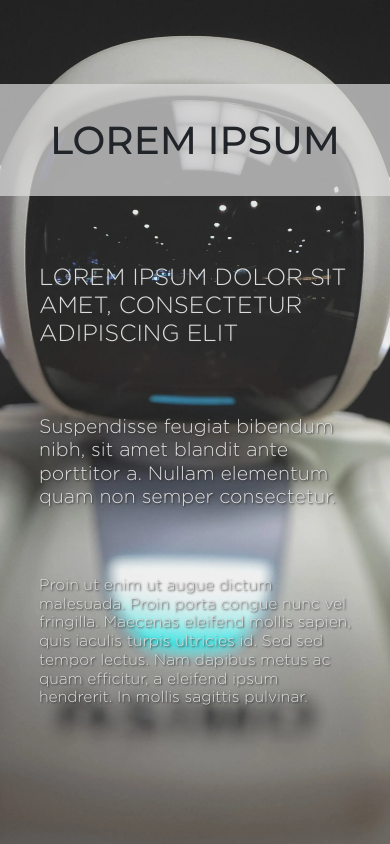
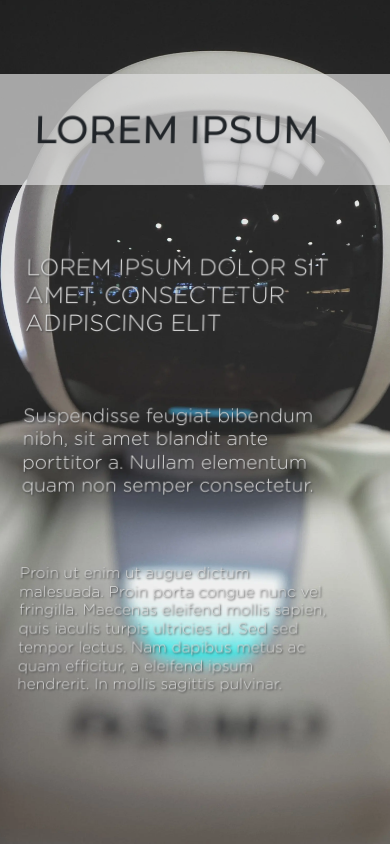
Before and after one commit to etbourreau/web-gyro-demo, a plain HTML site: page index.html in a window 390 px wide. Drawn offline with nearby package versions, Linux system fonts and the light colour scheme.

Commit message:
v2 noise movement + translation

```diff
--- a/app.js
+++ b/app.js
@@ -2,6 +2,7 @@ const { ref } = Vue;
 
 const round = Math.round;
 const map = (v2, s1, e1, s2, e2) => ((v2 - s1) * (e2 - s2)) / (e1 - s1) + s2;
+const lerp = (a, b, t) => (1 - t) * a + t * b;
 
 Vue.createApp({
     setup() {
@@ -9,8 +10,8 @@ Vue.createApp({
             isMobile: false,
             gyroData: ref({
                 beta: 0,
+                betaDelayed: 0,
                 gamma: 0,
-                gammaDelayed: 0,
             }),
             gyroRanges: {
                 beta: {
@@ -22,10 +23,24 @@ Vue.createApp({
                     max: 90,
                 },
             },
+            bgoffset: {
+                x: 0,
+                y: 0,
+            },
+            contentoffset: {
+                x: 0,
+                y: 0,
+            },
+            noiseoffset: ref({
+                proc: null,
+                x: 0,
+                y: 0,
+            }),
             mouse: ref({
                 x: window.innerWidth / 2,
                 y: window.innerHeight / 2,
             }),
+            perspective: 200,
         };
     },
     mounted() {
@@ -57,37 +72,66 @@ Vue.createApp({
             const beta = this.gyroData.beta;
             setTimeout(() => {
                 this.gyroData.betaDelayed = beta;
-            }, 3000);
+            }, 1000);
         }, 50);
-
-        ondevicemotion = (e) => {
-            this.aclData = e;
+        // creating noise movement
+        const updateNoise = () => {
+            const range = 1;
+            const x =
+                Math.round((Math.random() * range - range / 2) * 100) / 100;
+            const y =
+                Math.round((Math.random() * range - range / 2) * 100) / 100;
+            for (let t = 0; t < 2000; t++) {
+                setTimeout(() => {
+                    this.noiseoffset.x = lerp(this.noiseoffset.x, x, 1 / 2000);
+                    this.noiseoffset.y = lerp(this.noiseoffset.y, y, 1 / 2000);
+                }, t + 1);
+            }
         };
+        this.noiseoffset.proc = setInterval(updateNoise, 2000);
+        updateNoise();
+    },
+    watch: {
+        "mouse.x": function (to) {
+            this.updateOffsets();
+        },
+        "mouse.y": function (to) {
+            this.updateOffsets();
+        },
     },
     methods: {
-        getBetaAvg: function () {
-            const current = this.gyroData.beta;
-            const delayed = this.gyroData.betaDelayed;
-            const min = this.gyroRanges.beta.min;
-            const max = this.gyroRanges.beta.max;
-            const range = max - min;
-            const middle = (min + max) / 2;
-            const margin = range * 0.1;
-            const computedDelayed =
-                current < min + margin && delayed > middle
-                    ? delayed - range
-                    : current > max - margin && delayed < middle
-                    ? delayed + range
-                    : delayed;
-            let avg = (current + computedDelayed) / 2;
-            return avg + (avg < min ? range : avg > max ? -range : 0);
+        updateOffsets: function () {
+            const beta = this.getPageXRotation();
+            const betaRange =
+                this.gyroRanges.beta.max - this.gyroRanges.beta.min;
+            const betaPow = this.isMobile ? 20 : 20;
+            this.bgoffset.y = map(
+                beta,
+                -betaRange / 2,
+                betaRange / 2,
+                -betaPow,
+                betaPow
+            );
+
+            const gamma = this.getPageYRotation();
+            const gammaPow = this.isMobile ? -10 : -10;
+            this.bgoffset.x = map(
+                gamma,
+                this.gyroRanges.gamma.min,
+                this.gyroRanges.gamma.max,
+                -gammaPow,
+                gammaPow
+            );
+
+            ["x", "y"].forEach((k) => {
+                this.bgoffset[k] = Math.round(this.bgoffset[k] * 100) / 100;
+            });
+
+            this.contentoffset.x = -this.bgoffset.x;
+            this.contentoffset.y = -this.bgoffset.y;
         },
         getPageYRotation: function () {
             if (this.isMobile) {
-                const range =
-                    this.gyroRanges.gamma.max - this.gyroRanges.gamma.min;
-                const middle =
-                    (this.gyroRanges.gamma.min + this.gyroRanges.gamma.max) / 2;
                 return (
                     Math.round(
                         map(
@@ -111,12 +155,10 @@ Vue.createApp({
             if (this.isMobile) {
                 const range =
                     this.gyroRanges.beta.max - this.gyroRanges.beta.min;
-                const middle =
-                    (this.gyroRanges.beta.min + this.gyroRanges.beta.max) / 2;
                 return (
                     Math.round(
                         map(
-                            this.getBetaAvg() - this.gyroData.beta,
+                            this.gyroData.beta - this.gyroData.betaDelayed,
                             -range / 2,
                             range / 2,
                             90,
@@ -138,21 +180,53 @@ Vue.createApp({
         getAccentXRotation: function () {
             return this.getPageXRotation() * 0.4;
         },
+        getBGTransformStyle: function () {
+            const parts = [];
+            // offset
+            const x = this.bgoffset.x + this.noiseoffset.x*.2;
+            const y = this.bgoffset.y + this.noiseoffset.y*.2;
+            parts.push(
+                `translate3d(${x}rem, ${y}rem, ${-this.perspective}rem)`
+            );
+            // rotation Y
+            parts.push(`rotateY(${this.getPageYRotation()}deg)`);
+            // rotation X
+            parts.push(`rotateX(${this.getPageXRotation()}deg)`);
+
+            return parts.join(" ");
+        },
+        getContentTransformStyle: function (distance) {
+            const parts = [];
+            // offset
+            const x = this.contentoffset.x - this.noiseoffset.x;
+            const y = this.contentoffset.y - this.noiseoffset.y;
+            parts.push(
+                `translate3d(${x}rem, ${y}rem, ${-distance}rem)`
+            )
+            // rotation Y
+            parts.push(`rotateY(${this.getPageYRotation()}deg)`);
+            // rotation X
+            parts.push(`rotateX(${this.getPageXRotation()}deg)`);
+
+            return parts.join(" ");
+        },
     },
     template: `
-    <div class="wrapper">
+    <div class="wrapper" :style="{
+        perspective: perspective+'rem',
+    }">
         <div class="page">
             <div class="bg" :style="{
-                transform: 'translateZ(-200rem) rotateY('+(getPageYRotation())+'deg) rotateX('+(getPageXRotation())+'deg)',
+                transform: getBGTransformStyle(),
             }" />
             <div class="vert-separator" />
             <div class="banner large" :style="{
-                transform: 'translateZ(150rem) rotateX('+(getAccentXRotation())+'deg) rotateY('+(getAccentYRotation())+'deg)',
+                transform: getContentTransformStyle(perspective/4),
             }">
                 <h1>LOREM IPSUM</h1>
             </div>
             <div class="visible-content d-flex flex-column" :style="{
-                transform: 'translateZ(175rem) rotateX('+(getAccentXRotation())+'deg) rotateY('+(getAccentYRotation())+'deg)',
+                transform: getContentTransformStyle(perspective/8),
             }">
                 <div class="spacer" />
                 <div class="flex-grow-1 d-flex flex-column justify-content-evenly">
--- a/style.css
+++ b/style.css
@@ -55,8 +55,6 @@ h6 {
     width: var(--bgvw);
     height: var(--bgvh);
     height: var(--bgdvh);
-
-    perspective: 200rem;
 }
 .page {
     position: relative;
@@ -72,7 +70,6 @@ h6 {
     inset: 0 0 0 0;
     transform-style: flat;
     perspective-origin: center;
-    transition: transform 0.2s;
 }
 .page .vert-separator {
     width: 100%;
```
